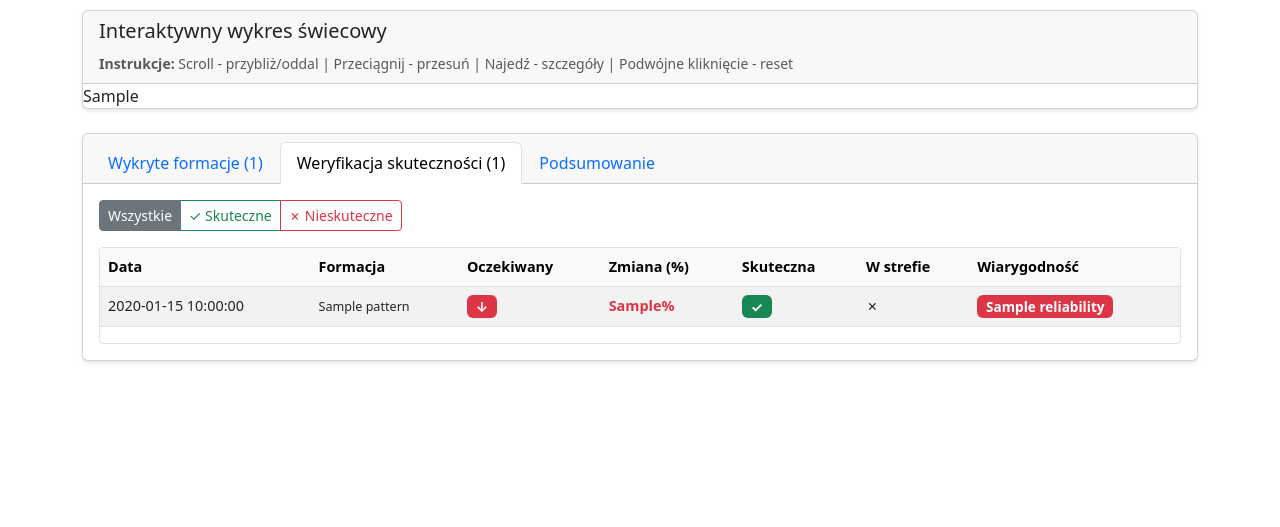
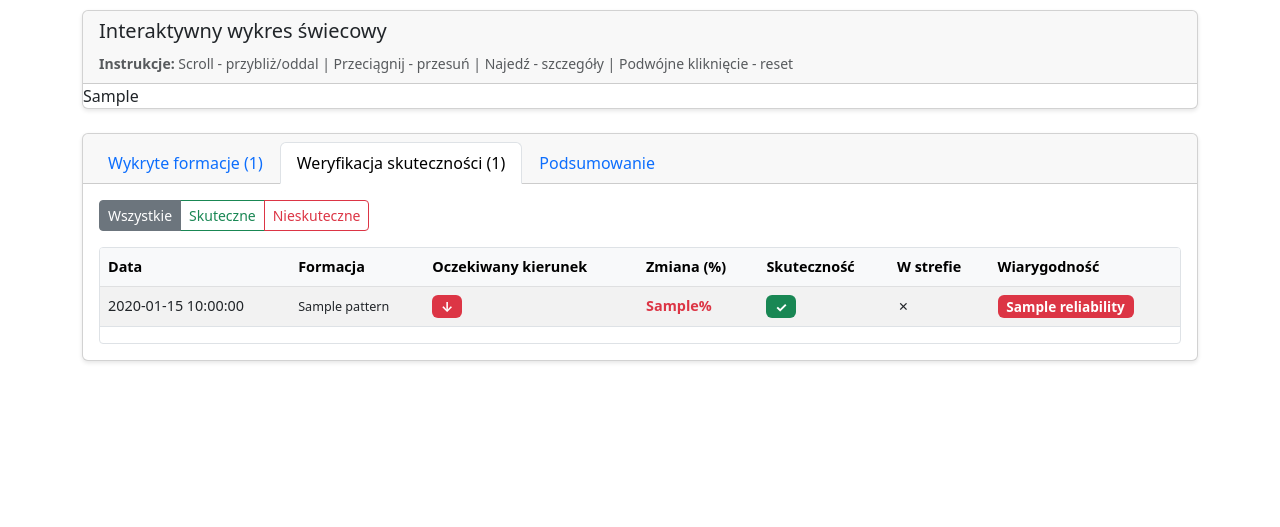
Before and after one commit to szymonhawel/candlestick_scanner, a Flask app: template templates/results.html in a window 1280 px wide, after a click that opens the changed part. Shown: the part 214-741 px from the top of the page. Run offline with Flask 3, Linux system fonts and the light colour scheme; the template is opened without the code that fills it: most values are stand-ins (such as "Sample title", 1, 10 or a date in 2020).

Commit message:
Refactor configuration comments for clarity; update candlestick pattern labels and result table headers for consistency

```diff
--- a/config.py
+++ b/config.py
@@ -2,12 +2,9 @@
 import os
 
 class Config:
-    """Konfiguracja aplikacji"""
     SECRET_KEY = os.environ.get('SECRET_KEY') or 'dev-secret-key-change-in-production'
     UPLOAD_FOLDER = os.path.join(os.path.dirname(__file__), 'data', 'uploads')
-    MAX_CONTENT_LENGTH = 16 * 1024 * 1024  # 16MB max file size
+    MAX_CONTENT_LENGTH = 16 * 1024 * 1024
     ALLOWED_EXTENSIONS = {'csv', 'txt'}
-
-    # Parametry analizy technicznej
     SUPPORT_RESISTANCE_THRESHOLD = 0.02
     PATTERN_LOOKBACK_PERIOD = 100
--- a/models/candlestick_model.py
+++ b/models/candlestick_model.py
@@ -282,8 +282,6 @@ class CandlestickModel:
             ('CDLHARAMICROSS', 'Harami Cross'),
             ('CDLPIERCING', 'Piercing'),
             ('CDLDARKCLOUDCOVER', 'Dark Cloud Cover'),
-            ('CDLTWEEZERSBOTTOM', 'Tweezers Bottom'),
-            ('CDLTWEEZERSTOP', 'Tweezers Top'),
             ('CDLKICKING', 'Kicking'),
             ('CDLKICKINGBYLENGTH', 'Kicking Bull/Bear'),
             ('CDLMATCHINGLOW', 'Matching Low'),
@@ -360,7 +358,6 @@ class CandlestickModel:
 
             # Dwuświecowe wzrostowe
             'Piercing',
-            'Tweezers Bottom',
             'Homing Pigeon',
             'Matching Low',
             'Engulfing',  # ← DODANE (może być bullish gdy signal > 0)
@@ -405,7 +402,6 @@ class CandlestickModel:
 
             # Dwuświecowe spadkowe
             'Dark Cloud Cover',
-            'Tweezers Top',
             'Two Crows',
             'Upside Gap Two Crows',
             'Counterattack',
--- a/templates/results.html
+++ b/templates/results.html
@@ -128,10 +128,10 @@
                                 <label class="btn btn-outline-secondary btn-sm" for="filterAll" onclick="filterEffectiveness('all')">Wszystkie</label>
 
                                 <input type="radio" class="btn-check" name="effectiveFilter" id="filterEffective">
-                                <label class="btn btn-outline-success btn-sm" for="filterEffective" onclick="filterEffectiveness(true)">✓ Skuteczne</label>
+                                <label class="btn btn-outline-success btn-sm" for="filterEffective" onclick="filterEffectiveness(true)">Skuteczne</label>
 
                                 <input type="radio" class="btn-check" name="effectiveFilter" id="filterIneffective">
-                                <label class="btn btn-outline-danger btn-sm" for="filterIneffective" onclick="filterEffectiveness(false)">✗ Nieskuteczne</label>
+                                <label class="btn btn-outline-danger btn-sm" for="filterIneffective" onclick="filterEffectiveness(false)">Nieskuteczne</label>
                             </div>
                         </div>
                         <div class="table-responsive" style="max-height: 500px; overflow-y: auto;">
@@ -140,9 +140,9 @@
                                     <tr>
                                         <th>Data</th>
                                         <th>Formacja</th>
-                                        <th>Oczekiwany</th>
+                                        <th>Oczekiwany kierunek</th>
                                         <th>Zmiana (%)</th>
-                                        <th>Skuteczna</th>
+                                        <th>Skuteczność</th>
                                         <th>W strefie</th>
                                         <th>Wiarygodność</th>
                                     </tr>
```
